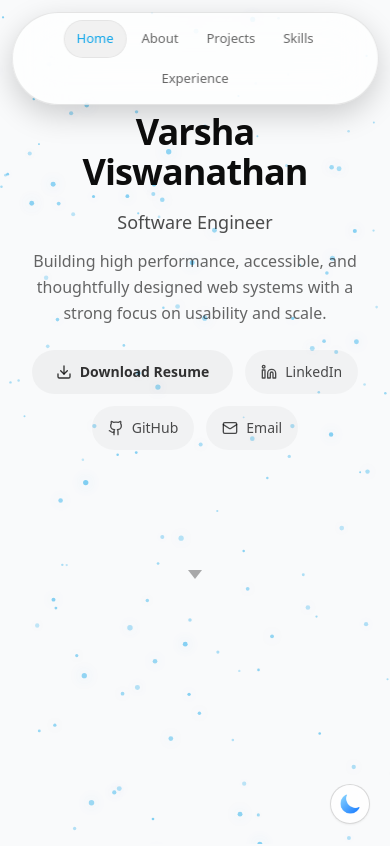
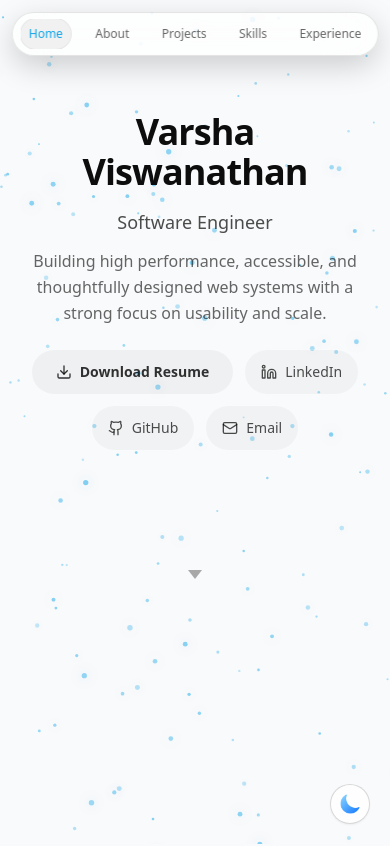
Before and after one commit to VVarsha6/portfolio, a React (Vite) app: page / in a window 390 px wide. Shown: the top 846 px of the page. Built offline with nearby package versions, Linux system fonts and the light colour scheme.

Commit message:
navbar tweaks

```diff
--- a/src/components/layout/Navbar.tsx
+++ b/src/components/layout/Navbar.tsx
@@ -31,13 +31,12 @@ export default function Navbar() {
     const btn = btnRefs.current[activeId];
     if (!nav || !btn) return;
 
-    // ✅ Use offset-based layout (stable even when buttons wrap to next line)
-    const left = btn.offsetLeft;
-    const top = btn.offsetTop;
-    const width = btn.offsetWidth;
-    const height = btn.offsetHeight;
-
-    setPill({ left, top, width, height });
+    setPill({
+      left: btn.offsetLeft,
+      top: btn.offsetTop,
+      width: btn.offsetWidth,
+      height: btn.offsetHeight,
+    });
   };
 
   useLayoutEffect(() => {
@@ -146,16 +145,17 @@ export default function Navbar() {
           border border-black/10 bg-white/70
           dark:border-white/10 dark:bg-zinc-950/60
           backdrop-blur-xl
-          px-2 py-2
+          px-2 py-1.5          /* ✅ slightly shorter on mobile */
+          sm:py-2             /* ✅ desktop unchanged */
           shadow-[0_10px_30px_rgba(0,0,0,0.18)]
           dark:shadow-[0_10px_30px_rgba(0,0,0,0.35)]
           max-w-full
         "
         aria-label="Primary"
       >
-        {/* ✅ Mobile: wrap (no horizontal scroll). Desktop: keep single row. */}
-        <div className="relative">
-          {/* Active pill (works with wrapping) */}
+        {/* ✅ No horizontal scroll; keep one row; tighten spacing on mobile */}
+        <div className="relative overflow-hidden">
+          {/* Active pill */}
           <div
             className="
               absolute rounded-full
@@ -173,8 +173,9 @@ export default function Navbar() {
           <div
             className="
               relative z-10
-              flex flex-wrap items-center justify-center gap-1
-              sm:flex-nowrap sm:justify-start
+              flex items-center justify-between
+              gap-0.5              /* ✅ tighter gap on mobile */
+              sm:gap-1
             "
           >
             {items.map((item) => {
@@ -190,7 +191,8 @@ export default function Navbar() {
                   onClick={() => handleClick(item.id)}
                   className={`
                     rounded-full
-                    px-3 py-2 text-[13px] sm:px-4 sm:text-sm
+                    px-2 py-1.5 text-[12px]   /* ✅ smaller + tighter on mobile */
+                    sm:px-4 sm:py-2 sm:text-sm /* ✅ desktop unchanged */
                     font-medium transition-colors duration-200
                     ${
                       isActive
```
